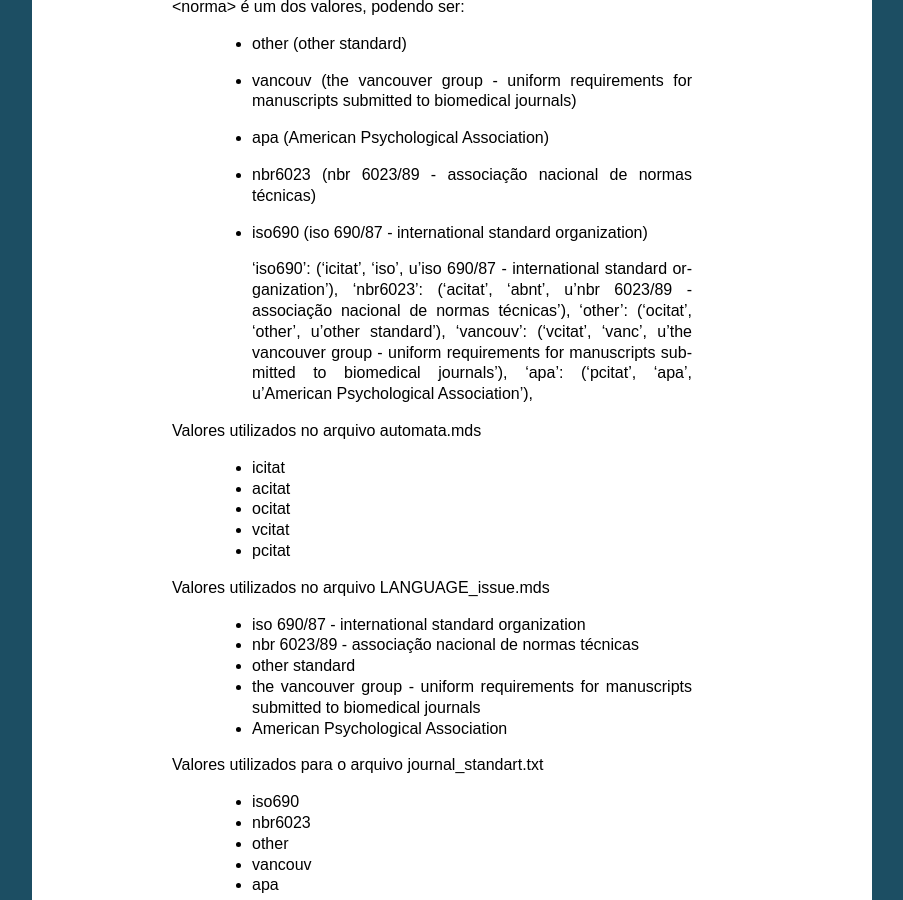
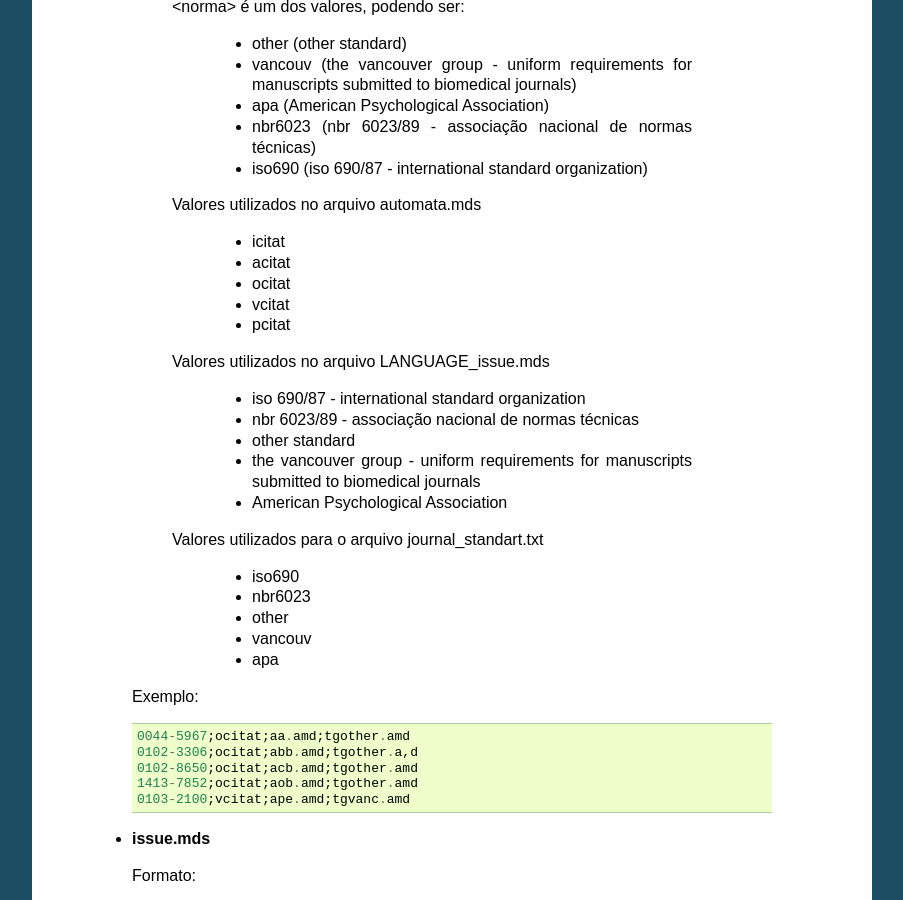
Before and after one commit to scieloorg/scielo-manager, a Sphinx documentation site: the page built from docs/dev/exporttoisis.rst, in a window 1280 px wide and 900 px high, scrolled down 2350 px. Shown: the whole window, without its empty margins (198-1101 px from the left). Built offline with Sphinx 7.4.7, drawn with Linux system fonts in a browser that asks for light colours.

Commit message:
Ajuste na documentação

```diff
--- a/docs/dev/exporttoisis.rst
+++ b/docs/dev/exporttoisis.rst
@@ -116,12 +116,6 @@
       * apa (American Psychological Association)
       * nbr6023 (nbr 6023/89 - associação nacional de normas técnicas)
       * iso690 (iso 690/87 - international standard organization)
-
-        'iso690': ('icitat', 'iso', u'iso 690/87 - international standard organization'),
-        'nbr6023': ('acitat', 'abnt', u'nbr 6023/89 - associação nacional de normas técnicas'),
-        'other': ('ocitat', 'other', u'other standard'),
-        'vancouv': ('vcitat', 'vanc', u'the vancouver group - uniform requirements for manuscripts submitted to biomedical journals'),
-        'apa': ('pcitat', 'apa', u'American Psychological Association'),
 
     Valores utilizados no arquivo automata.mds
 
```
